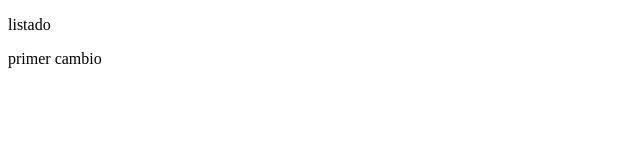
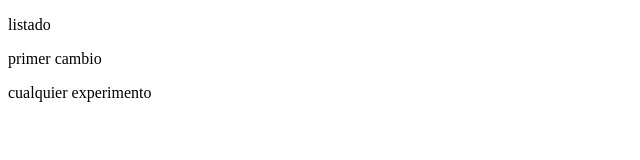
Before and after one commit to luisferlie/web-inicial, a plain HTML site: page mi-experimento.html in a window 1280 px wide. Shown: the whole page, without its empty margins (0-640 px from the left). Drawn offline with Linux system fonts and the light colour scheme.

Commit message:
otro cambio de experiemto

```diff
--- a/mi-experimento.html
+++ b/mi-experimento.html
@@ -11,6 +11,7 @@
 <body>
     <p>listado</p>
     <p>primer cambio</p>
+    cualquier experimento
 </body>
 
 </html>
```
